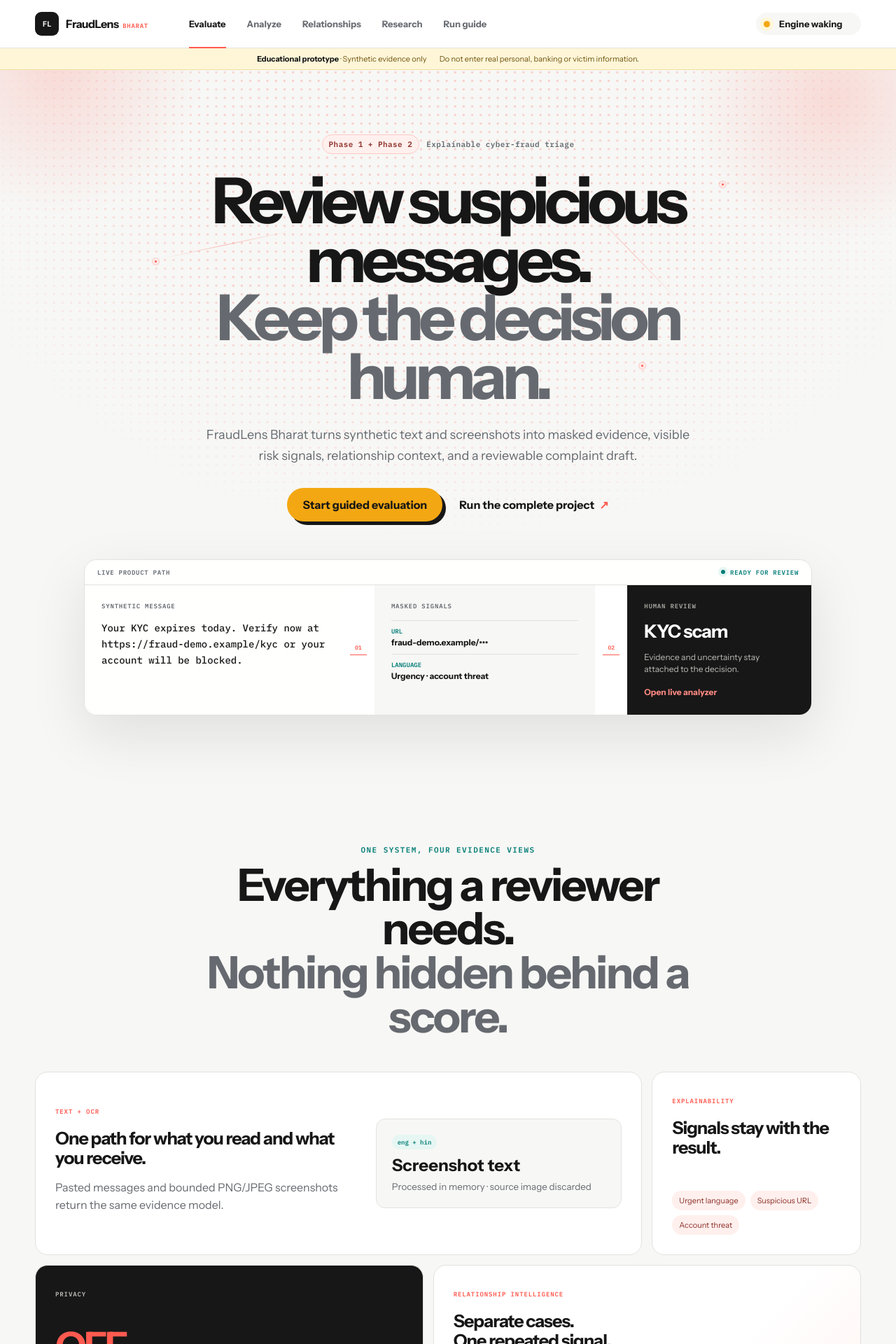
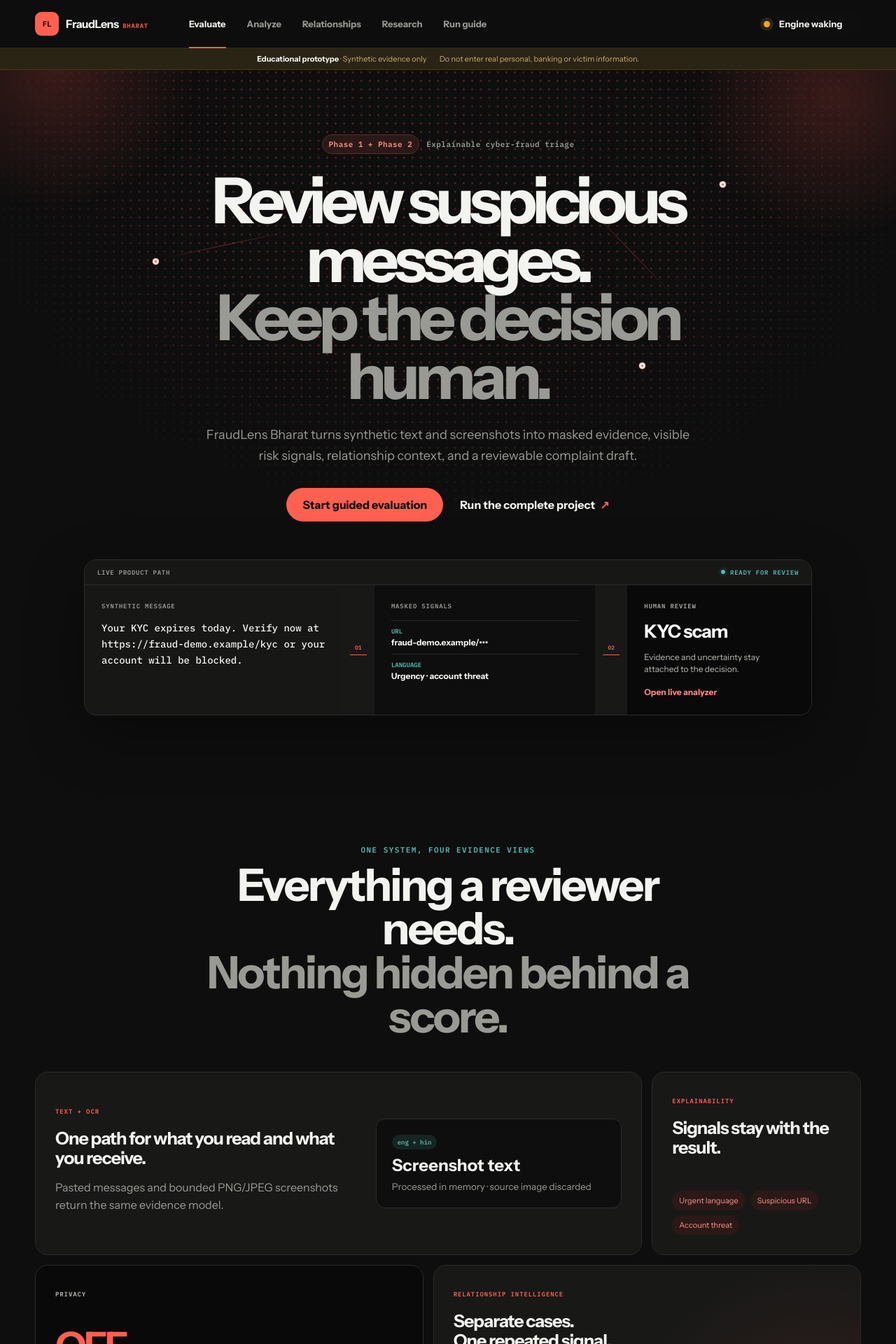
Before and after one commit to GautamBytes/fraudlens-bharat-phase-1, a Next.js app in the folder web/: page / in a window 1280 px wide. Shown: the top 1920 px of the page at 70% size. Built offline with nearby package versions, Linux system fonts and the light colour scheme; no server answers.

Commit message:
feat: finish dark signal studio experience

```diff
--- a/web/src/app/globals.css
+++ b/web/src/app/globals.css
@@ -1,18 +1,21 @@
 :root {
-  --ink: #171717;
-  --ink-soft: #242424;
-  --paper: #f7f7f5;
-  --surface: #ffffff;
+  color-scheme: dark;
+  --ink: #f3f3ef;
+  --ink-soft: #d8d8d3;
+  --paper: #0e0e0e;
+  --surface: #181817;
+  --surface-raised: #1e1e1c;
+  --deep: #090909;
   --saffron: #f3a712;
-  --saffron-soft: #fff6d8;
-  --coral: #ff5a4f;
-  --coral-soft: #fff0ee;
-  --teal: #087f78;
-  --teal-soft: #e6f6f3;
-  --slate: #666a70;
-  --line: #e2e2de;
-  --line-dark: #333333;
-  --shadow: 0 24px 70px rgba(23, 23, 23, 0.08);
+  --saffron-soft: #2a2414;
+  --coral: #ff604f;
+  --coral-soft: #2b1917;
+  --teal: #55b9b0;
+  --teal-soft: #142523;
+  --slate: #9a9a94;
+  --line: #2b2b29;
+  --line-dark: #41413d;
+  --shadow: 0 24px 70px rgba(0, 0, 0, 0.34);
   --font-display: var(--font-body);
 }
 
@@ -26,10 +29,10 @@
 .visuallyHidden { position: absolute; width: 1px; height: 1px; padding: 0; margin: -1px; overflow: hidden; clip: rect(0 0 0 0); white-space: nowrap; border: 0; }
 
 .appFrame { min-height: 100vh; }
-.siteHeader { position: sticky; top: 0; z-index: 50; min-height: 68px; background: rgba(255,255,255,.94); border-bottom: 1px solid var(--line); backdrop-filter: blur(18px); }
+.siteHeader { position: sticky; top: 0; z-index: 50; min-height: 68px; background: rgba(14,14,14,.94); border-bottom: 1px solid var(--line); backdrop-filter: blur(18px); }
 .siteHeaderInner { display: flex; width: min(1180px, calc(100% - 40px)); min-height: 68px; align-items: center; margin: 0 auto; }
 .siteBrand { display: inline-flex; gap: 10px; align-items: center; color: var(--ink); text-decoration: none; }
-.siteBrandMark { display: grid; width: 34px; height: 34px; place-items: center; color: white; background: var(--ink); border-radius: 9px; font: 650 11px var(--font-mono); letter-spacing: -.04em; }
+.siteBrandMark { display: grid; width: 34px; height: 34px; place-items: center; color: var(--deep); background: var(--coral); border-radius: 9px; font: 700 11px var(--font-mono); letter-spacing: -.04em; }
 .siteBrandName { font-weight: 720; letter-spacing: -.03em; white-space: nowrap; }
 .siteBrandName small { margin-left: 3px; color: var(--coral); font: 600 9px var(--font-mono); letter-spacing: .08em; text-transform: uppercase; }
 .siteNav { display: flex; gap: 6px; align-items: stretch; align-self: stretch; margin-left: 46px; }
@@ -45,7 +48,7 @@
 .menuButton { display: none; width: 40px; height: 40px; place-items: center; color: var(--ink); background: var(--surface); border: 1px solid var(--line); border-radius: 10px; cursor: pointer; font-size: 20px; }
 .mobileBoundary { display: none; }
 .pageSurface { min-height: calc(100vh - 68px); }
-.safetyNotice { display: flex; gap: 18px; justify-content: center; padding: 8px 24px; color: #715510; background: var(--saffron-soft); border-bottom: 1px solid #f0df9e; font-size: 11px; }
+.safetyNotice { display: flex; gap: 18px; justify-content: center; padding: 8px 24px; color: #c8ad68; background: var(--saffron-soft); border-bottom: 1px solid #443918; font-size: 11px; }
 .safetyNotice strong { color: var(--ink); font-weight: 700; }
 .pageContent { width: min(1240px, calc(100% - 64px)); margin: 0 auto; padding: 54px 0 80px; }
 .eyebrow, .sectionLabel { color: var(--teal); font: 650 11px var(--font-mono); letter-spacing: 0.13em; text-transform: uppercase; }
@@ -78,7 +81,7 @@
 .signalHero { position: relative; min-height: 720px; padding: 92px max(32px, calc((100vw - 1180px)/2)) 74px; }
 .signalHeroCopy { position: relative; z-index: 2; max-width: 900px; margin: 0 auto 54px; text-align: center; }
 .heroKicker { display: inline-flex; gap: 10px; align-items: center; margin: 0 0 25px; color: var(--slate); font: 560 11px var(--font-mono); letter-spacing: .04em; }
-.heroKicker span { padding: 6px 9px; color: #8d2f28; background: var(--coral-soft); border: 1px solid #ffc9c4; border-radius: 999px; }
+.heroKicker span { padding: 6px 9px; color: #ff8f86; background: var(--coral-soft); border: 1px solid #55302c; border-radius: 999px; }
 .signalHero h1 { margin: 0; font-size: clamp(58px, 7.1vw, 102px); line-height: .92; letter-spacing: -.07em; }
 .signalHero h1 em { color: var(--slate); font-style: normal; }
 .signalHeroCopy > p:not(.heroKicker) { max-width: 700px; margin: 28px auto 0; color: var(--slate); font-size: 18px; line-height: 1.65; }
@@ -88,7 +91,7 @@
 .primaryButton:hover { transform: translateY(-2px); box-shadow: 0 9px 24px rgba(255,90,79,.22); }
 .quietLink { display: inline-flex; gap: 7px; align-items: center; color: var(--ink); text-decoration: none; font-weight: 650; }
 .quietLink span { color: var(--coral); }
-.analysisTrace { position: relative; z-index: 2; width: min(1040px, 100%); margin: 0 auto; overflow: hidden; background: rgba(255,255,255,.9); border: 1px solid var(--line); border-radius: 18px; box-shadow: 0 28px 80px rgba(23,23,23,.1); backdrop-filter: blur(12px); }
+.analysisTrace { position: relative; z-index: 2; width: min(1040px, 100%); margin: 0 auto; overflow: hidden; background: rgba(24,24,23,.92); border: 1px solid var(--line); border-radius: 18px; box-shadow: 0 28px 80px rgba(0,0,0,.35); backdrop-filter: blur(12px); }
 .traceTopline { display: flex; justify-content: space-between; padding: 12px 18px; color: var(--slate); border-bottom: 1px solid var(--line); font: 560 9px var(--font-mono); letter-spacing: .08em; text-transform: uppercase; }
 .traceStatus { display: inline-flex; gap: 7px; align-items: center; color: var(--teal); }
 .traceStatus i { width: 6px; height: 6px; background: var(--teal); border-radius: 50%; box-shadow: 0 0 0 4px var(--teal-soft); }
@@ -100,7 +103,7 @@
 .traceSignals div { display: grid; gap: 3px; padding: 9px 0; border-top: 1px solid var(--line); }
 .traceSignals small { color: var(--teal); font: 600 9px var(--font-mono); text-transform: uppercase; }
 .traceSignals strong { overflow-wrap: anywhere; font-size: 12px; }
-.traceDecision { color: white; background: var(--ink); }
+.traceDecision { color: white; background: var(--deep); }
 .traceDecision .traceLabel { color: #a7a7a1; }
 .traceDecision > strong { display: block; font-size: 26px; letter-spacing: -.04em; }
 .traceDecision p { color: #b9b9b4; font-size: 12px; line-height: 1.45; }
@@ -122,17 +125,17 @@
 .ocrSample strong { font-size: 24px; }
 .ocrSample small { color: var(--slate); }
 .signalStack { display: flex; gap: 7px; flex-wrap: wrap; margin-top: 48px; }
-.signalStack span { padding: 7px 10px; color: #8d2f28; background: var(--coral-soft); border-radius: 999px; font-size: 11px; }
-.privacyCard { color: white; background: var(--ink); }
+.signalStack span { padding: 7px 10px; color: #ff9188; background: var(--coral-soft); border-radius: 999px; font-size: 11px; }
+.privacyCard { color: white; background: var(--deep); }
 .privacyCard .mosaicLabel { color: #b9b9b4; }
 .privacyCard > strong { display: block; margin-top: 42px; color: var(--coral); font: 680 56px/.9 var(--font-display); letter-spacing: -.06em; }
 .privacyCard p { color: #b9b9b4; }
-.relationshipCard { grid-column: 2 / -1; min-height: 300px; background: linear-gradient(135deg,#fff 60%,#fff1ef); }
+.relationshipCard { grid-column: 2 / -1; min-height: 300px; background: radial-gradient(circle at 90% 90%, rgba(255,96,79,.12), transparent 45%), var(--surface); }
 .miniGraph { position: absolute; right: 34px; bottom: 28px; width: 210px; height: 145px; }
-.miniGraph i { position: absolute; width: 42px; height: 42px; background: white; border: 1px solid var(--line); border-radius: 50%; box-shadow: 0 8px 22px rgba(23,23,23,.08); }
+.miniGraph i { position: absolute; width: 42px; height: 42px; background: var(--surface-raised); border: 1px solid var(--line-dark); border-radius: 50%; box-shadow: 0 8px 22px rgba(0,0,0,.28); }
 .miniGraph i:nth-child(1) { top: 0; left: 0; }
 .miniGraph i:nth-child(2) { right: 0; bottom: 0; }
-.miniGraph i:nth-child(3) { top: 48px; left: 88px; background: var(--coral); border: 8px solid #ffe2df; }
+.miniGraph i:nth-child(3) { top: 48px; left: 88px; background: var(--coral); border: 8px solid #4a211d; }
 .miniGraph span::before, .miniGraph span::after { position: absolute; z-index: -1; width: 100px; height: 1px; background: #f3a29c; content: ""; }
 .miniGraph span::before { top: 48px; left: 31px; transform: rotate(22deg); }
 .miniGraph span::after { top: 97px; right: 26px; transform: rotate(19deg); }
@@ -149,7 +152,7 @@
 .boundaryDivider span, .boundaryDivider small { font: 500 9px var(--font-mono); text-transform: uppercase; }
 .boundaryDivider strong { color: var(--coral); font-size: 42px; }
 .boundaryNote { max-width: 800px; color: var(--slate); line-height: 1.65; }
-.homeCta { display: flex; width: min(1180px, calc(100% - 64px)); gap: 50px; align-items: end; justify-content: space-between; margin: 0 auto 90px; padding: 52px; color: white; background: var(--ink); border-radius: 22px; }
+.homeCta { display: flex; width: min(1180px, calc(100% - 64px)); gap: 50px; align-items: end; justify-content: space-between; margin: 0 auto 90px; padding: 52px; color: white; background: var(--deep); border: 1px solid var(--line); border-radius: 22px; }
 .homeCta h2 { max-width: 680px; margin: 12px 0; font-size: clamp(38px,4.8vw,62px); line-height: 1; }
 .homeCta p:not(.eyebrow) { max-width: 650px; color: #b9b9b4; }
 .homeCta > div:last-child { display: flex; gap: 10px; flex: 0 0 auto; }
@@ -273,7 +276,7 @@
 .signalList article strong { text-transform: capitalize; }
 .signalList article span { color: var(--coral); font: 600 11px var(--font-mono); }
 .signalList article p { margin: 6px 0 0; color: var(--slate); font-size: 12px; }
-.draftCard { padding: 26px; color: #fff; background: var(--ink); border-radius: 13px; }
+.draftCard { padding: 26px; color: #fff; background: var(--deep); border: 1px solid var(--line); border-radius: 13px; }
 .draftCard .sectionLabel { color: var(--saffron); }
 .draftCard h3 { margin: 10px 0 18px; font-size: 27px; }
 .draftCard > p { min-height: 180px; color: #d7dee7; line-height: 1.75; white-space: pre-wrap; }
@@ -315,7 +318,7 @@
   .boundaryCallout p { grid-column: 1 / -1; }
 }
 
-@media (max-width: 760px) {
+@media (max-width: 860px) {
   .siteHeaderInner { width: min(100% - 28px, 680px); }
   .siteNav { position: fixed; inset: 68px 0 auto 0; display: none; gap: 0; padding: 12px 16px 22px; background: var(--surface); border-bottom: 1px solid var(--line); box-shadow: 0 28px 60px rgba(23,23,23,.12); }
   .siteNavOpen { display: grid; }
@@ -373,7 +376,7 @@
 }
 
 @media (prefers-reduced-motion: reduce) {
-  *, *::before, *::after { scroll-behavior: auto !important; animation-duration: 0.01ms !important; transition-duration: 0.01ms !important; }
+  *, *::before, *::after { scroll-behavior: auto !important; animation: none !important; transition-duration: 0.01ms !important; }
 }
 
 /* Relationship investigation */
@@ -388,7 +391,7 @@
 .relationshipActions label { display: flex; gap: 10px; align-items: center; color: var(--slate); font-size: .78rem; }
 .relationshipActions select { min-height: 38px; padding: 0 30px 0 10px; color: var(--ink); background: var(--surface); border: 1px solid var(--line); border-radius: 9px; }
 .secondaryButton, .textButton { padding: 11px 16px; color: var(--ink); background: var(--surface); border: 1px solid var(--line); border-radius: 999px; cursor: pointer; font: 650 .88rem var(--font-body); }
-.textButton { color: #b42331; border-color: transparent; }
+.textButton { color: #ff9f98; border-color: transparent; }
 .primaryButton:disabled, .secondaryButton:disabled, .textButton:disabled { cursor: wait; opacity: .55; }
 .graphCanvas { overflow: hidden; min-height: 350px; padding: 24px 28px 28px; border: 1px solid var(--line); border-radius: 16px; background: radial-gradient(circle at 75% 50%, rgba(255,90,79,.08), transparent 30%), radial-gradient(circle, rgba(23,23,23,.08) 1px, transparent 1.2px), var(--surface); background-size: auto, 18px 18px, auto; }
 .graphCaption { display: flex; justify-content: space-between; padding-bottom: 16px; color: var(--slate); font: 560 9px var(--font-mono); letter-spacing: .08em; text-transform: uppercase; }
@@ -404,7 +407,7 @@
 .relationshipTableSection { padding: 30px; background: var(--surface); border: 1px solid var(--line); border-radius: 16px; }
 .clusterMetrics { display: grid; grid-template-columns: repeat(auto-fit, minmax(220px, 1fr)); gap: 10px; }
 .clusterMetrics article { display: grid; gap: 5px; padding: 18px; background: var(--coral-soft); border: 1px solid #ffd1cd; border-radius: 13px; }
-.clusterMetrics span { color: #9a3b34; font: 600 .7rem var(--font-mono); text-transform: uppercase; }
+.clusterMetrics span { color: #ff9f98; font: 600 .7rem var(--font-mono); text-transform: uppercase; }
 .clusterMetrics strong { font-size: .9rem; }
 .clusterMetrics small { color: var(--slate); }
 
@@ -489,3 +492,33 @@
   .evidenceCaveat { flex-direction: column; }
   .researchMetrics { flex-wrap: wrap; }
 }
+
+/* Dark Signal Studio surface corrections */
+button, input, select, textarea { color: var(--ink); }
+.primaryButton { color: var(--deep); background: var(--coral); border: 1px solid var(--coral); box-shadow: none; }
+.primaryButton:hover { transform: translateY(-2px); box-shadow: 0 10px 28px rgba(255,96,79,.2); }
+.secondaryButton { color: var(--ink); background: var(--surface); border: 1px solid var(--line); box-shadow: none; }
+.serviceStatus, .evidenceRail, .capabilityGrid article, .inputPanel, .resultPanel { background: var(--surface); }
+.serviceStatus { box-shadow: 0 8px 30px rgba(0,0,0,.12); }
+.evidenceRail { overflow: hidden; border-radius: 13px; }
+.railStepActive { box-shadow: inset 0 2px 0 var(--coral); }
+.inputPanel, .resultPanel { box-shadow: 0 16px 48px rgba(0,0,0,.16); }
+.inputBody textarea, .uploadZone { border-color: var(--line-dark); }
+.errorNotice { color: #ff9f98; background: var(--coral-soft); }
+.risk-high { color: #ff9f98; background: var(--coral-soft); border-color: #66322e; }
+.risk-medium { color: #eac86d; background: var(--saffron-soft); border-color: #5b4b1d; }
+.risk-low { color: #7bd0c8; background: var(--teal-soft); border-color: #27534f; }
+.traceDecision, .privacyCard, .homeCta, .draftCard, .hostedPath { background: var(--deep); }
+.homeCta, .draftCard, .hostedPath { border-color: var(--line); }
+.graphCanvas { background: radial-gradient(circle at 75% 50%, rgba(255,96,79,.09), transparent 30%), radial-gradient(circle, rgba(243,243,239,.1) 1px, transparent 1.2px), var(--surface); background-size: auto, 18px 18px, auto; }
+.caseNode { fill: var(--surface-raised); stroke: var(--line-dark); }
+.nodeMeta { fill: var(--slate); }
+.candidateCard { color: #ff9b93; background: var(--coral-soft); }
+.deployedCard { color: #76cec6; background: var(--teal-soft); }
+.researchMetric { background: rgba(0,0,0,.23); }
+.evidenceCaveat { border-color: #4c401b; }
+.role-experimental-candidate { color: #efbd69; background: var(--saffron-soft); }
+.role-deployed { color: #78d2ca; background: var(--teal-soft); }
+.dockerPath { background: var(--coral-soft); }
+.dockerPath pre, .researchSection pre { background: var(--deep); border: 1px solid var(--line); }
+.modelTable tbody tr:hover { background: rgba(255,255,255,.018); }
```
Also changed, not shown: web/src/components/app-shell.tsx (+14 -1 lines), 4 other files (tests, documents, lock files or other folders).
